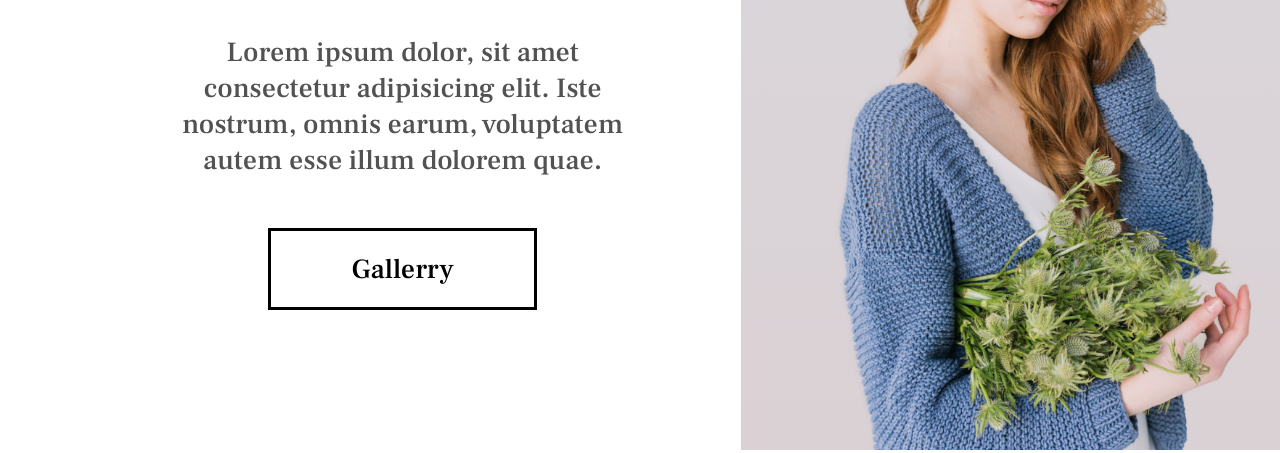
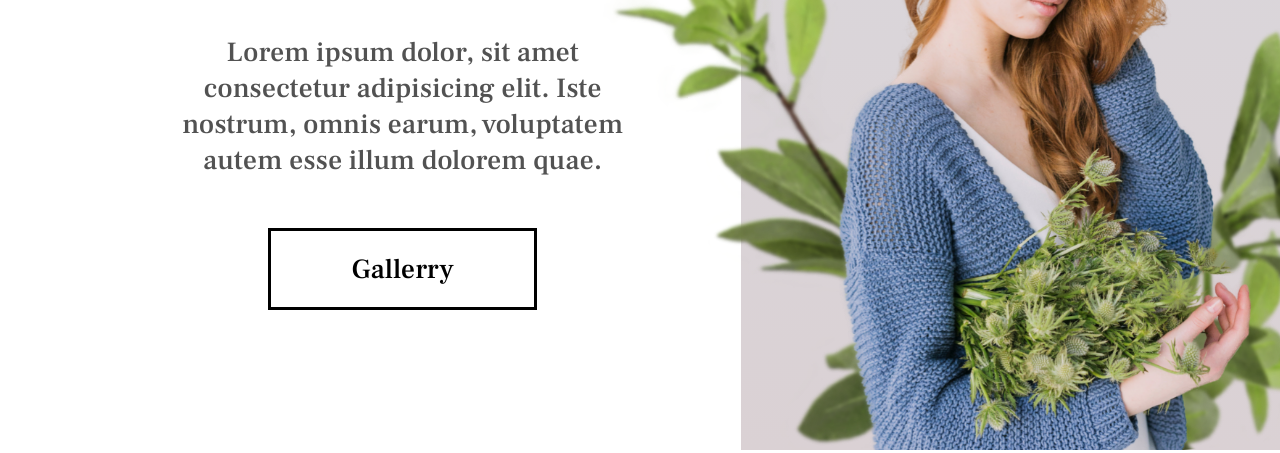
Before and after one commit to soheil555/photographies, a plain HTML site: page index.html in a window 1280 px wide. Shown: the part 351-804 px from the top of the page. Drawn offline with Linux system fonts and the light colour scheme.

Commit message:
complete hero section with animations

```diff
--- a/index.html
+++ b/index.html
@@ -42,7 +42,9 @@
         </div>
 
         <div class="hero-img">
-          <img src="./img/elena-joy.png" alt="elena joy" />
+          <img class="elena" src="./img/elena-joy.png" alt="elena joy" />
+          <img class="planet planet1" src="./img/plant1.png" alt="" />
+          <img class="planet planet2" src="./img/plant2.png" alt="" />
         </div>
       </section>
     </main>
--- a/style.css
+++ b/style.css
@@ -38,6 +38,7 @@ html {
 
 body {
   font-family: "RuhlMedium", sans-serif;
+  animation: mainPage 1.5s normal forwards;
 }
 
 p,
@@ -94,7 +95,7 @@ ul {
   margin: auto;
   display: flex;
   align-items: center;
-  padding: 2rem 0;
+  padding: 2rem 0rem;
 }
 
 #logo {
@@ -115,6 +116,7 @@ ul {
   width: 95%;
   margin: 0 0 0 auto;
   flex-wrap: wrap;
+  overflow: hidden;
 }
 
 .hero-intro {
@@ -140,12 +142,59 @@ ul {
 .hero-img {
   background: linear-gradient(#dad8dd, #dad1d4);
   flex: 1 1 40rem;
+  position: relative;
+  z-index: 1;
 }
 
-.hero-img img {
+.hero-img .elena {
   width: 100%;
   height: 100%;
   object-fit: cover;
+}
+
+.planet {
+  position: absolute;
+  bottom: 0;
+  left: -20%;
+  max-height: 80%;
+  z-index: -1;
+  transform: translateY(10%) rotateZ(-10deg) rotateX(-90deg);
+  animation: plantComeUp 1.5s ease-in-out 0.5s forwards,
+    plantShake 2.5s 2.5s infinite alternate-reverse;
+  transform-origin: bottom;
+}
+
+.planet2 {
+  left: 40%;
+}
+
+/* animations */
+
+@keyframes plantComeUp {
+  from {
+    transform: translateY(10%) rotateZ(-10deg) rotateX(-90deg);
+  }
+  to {
+    transform: translateY(0%) rotateZ(0deg) rotateX(0deg);
+  }
+}
+
+@keyframes plantShake {
+  from {
+    transform: rotateZ(-5deg);
+  }
+  to {
+    transform: rotateZ(0deg);
+  }
+}
+
+@keyframes mainPage {
+  from {
+    opacity: 0;
+  }
+  to {
+    opacity: 1;
+  }
 }
 
 /* responsive */
```
